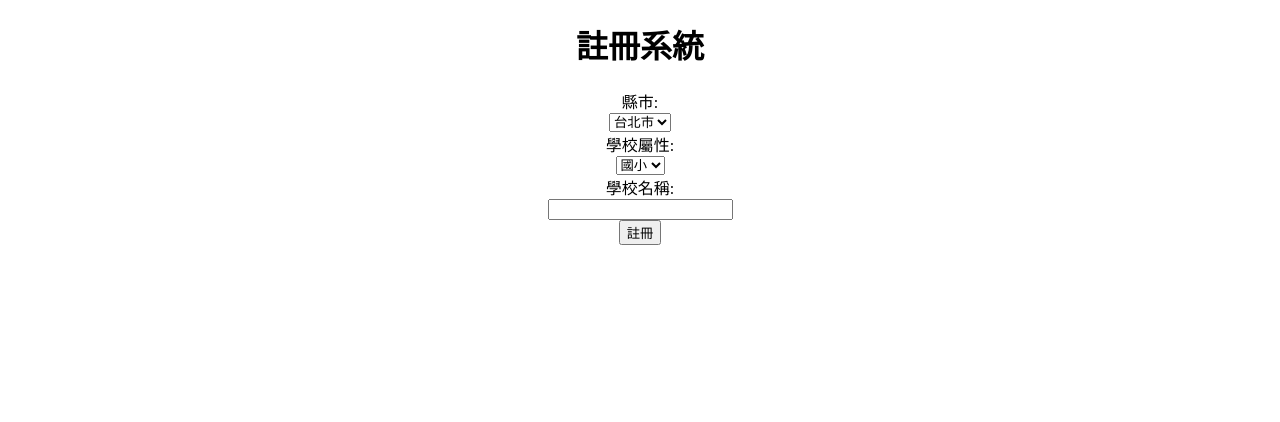
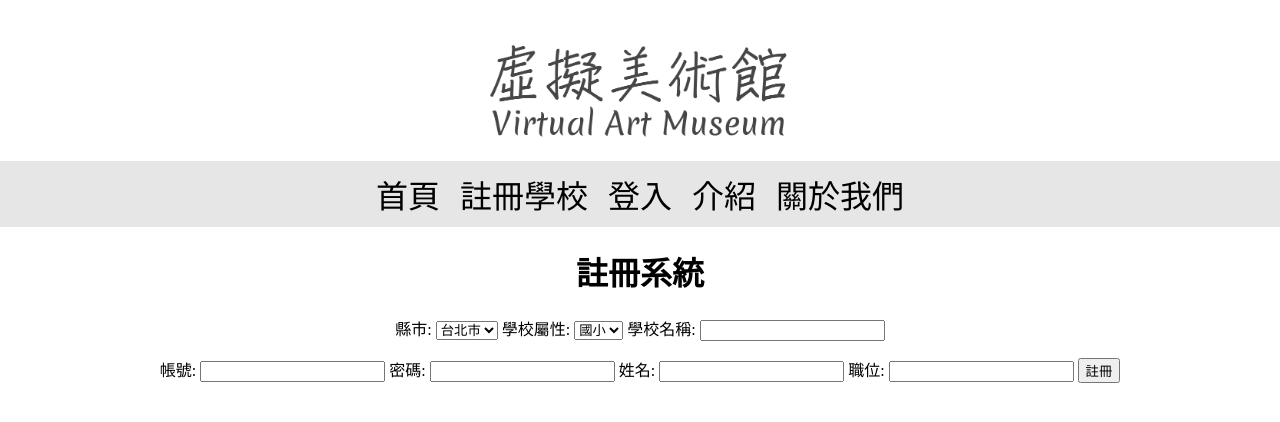
Before and after one commit to neilchouGTX/VirtualMuseum, a PHP site: page /registerSchool.php in a window 1280 px wide. Shown: the top 422 px of the page. Run offline with PHP 8.4, Linux system fonts and the light colour scheme.

Commit message:
Big update0712

```diff
--- /dev/null
+++ b/css/mainTheme.css
@@ -0,0 +1,42 @@
+.logodiv{
+    display:flex;
+    /* justify-content: flex-start; */
+    justify-content: center;
+}
+.logodiv img{
+    /*display:block; margin:auto;*/
+    /* height:734px;
+    width:2000px; */
+    height:auto;
+    width:30%;
+}
+.flex-nav {
+    display: flex;
+    justify-content: center;
+}
+body {
+    margin:0px;
+    padding: 20px 0;
+}
+nav > ul {
+
+    background-color: rgb(230, 230, 230);
+    list-style: none;   /* 移除項目符號 */
+    margin: 0;
+    padding: 0;
+}
+
+nav a {
+
+    color: inherit; /* 移除超連結顏色 */
+    display: block; /* 讓 <a> 填滿 <li> */
+    font-size: xx-large ;
+    padding: 10px;
+    text-decoration: none;  /* 移除超連結底線 */
+}
+
+/* 滑鼠移到 <a> 時變成深底淺色 */
+nav a:hover {
+    background-color: rgb(115, 115, 115);
+    color: white;
+}
--- a/registerSchool.php
+++ b/registerSchool.php
@@ -1,10 +1,16 @@
 <?php
     require_once("connMysql.php");
     session_start();
-    // echo str_pad(1,8,"0",STR_PAD_LEFT)."</br>";
-    // echo str_pad(12,8,"0",STR_PAD_LEFT)."</br>";
-    // echo str_pad(123,8,"0",STR_PAD_LEFT)."</br>";
-    if(isset($_POST["city"]) && isset($_POST["school_type"])  && isset($_POST["school_name"])){
+    $usernameDuplicate = False;
+    if(isset($_POST["name"]) && isset($_POST["username"]) && isset($_POST["pwd"])){
+        $sql = "SELECT COUNT(`username`) FROM `user_account` WHERE username='".$_POST["username"]."'";
+        $row = $conn->query($sql)->fetch_assoc();
+        if($row["COUNT(`username`)"]!=0){
+            echo "<script type='text/javascript'>alert('same username');</script>";
+            $usernameDuplicate = True;
+        }
+    }
+    if(isset($_POST["city"]) && isset($_POST["school_type"])  && isset($_POST["school_name"]) && !$usernameDuplicate){
         $data_count = 0;
         $sql = "SELECT COUNT(*) FROM `city_table`";
         $result = $conn->query($sql);
@@ -88,7 +94,20 @@
 
         $_SESSION["school_id"] = $school_id;
         //sleep(3);
-        header('location:registerAccount.php');
+        // header('location:registerAccount.php');
+
+        $stmt = $conn->prepare("INSERT INTO `user_account` (school_id, username, name, password, position) VALUES (?, ?, ?, ?, ?)");
+        $stmt->bind_param("sssss", $p_school_id, $p_username, $p_name, $p_password, $p_position);
+
+        $p_school_id = $school_id;
+        $p_username = $_POST["username"];
+        $p_name = $_POST["name"];
+        $p_password = $_POST["pwd"];
+        $p_position = $_POST["position"];
+        $stmt->execute();
+        echo "insert success";
+
+        header('location:index.php');
     }
 
 ?>
@@ -96,36 +115,71 @@
 <html>
     <head>
         <meta charset="utf-8">
-        <title>註冊系統</title>
+        <title>虛擬美術館-註冊系統</title>
+        <meta name="viewport" content="width=device-width, initial-scale=1.0">
+        <link href="css/mainTheme.css" rel="stylesheet" type="text/css">
     </head>
     <body align = center>
+        <header>
+        <a href="index.php"><div class="logodiv"><img id="logoPic" src="img/newLogo.png"/></div></a>
+            <nav>
+                <ul class="flex-nav">
+                    <li><a href="index.php">首頁</a></li>
+                    <li><a href="registerSchool.php">註冊學校</a></li>
+                    <li><a href="login.php">登入</a></li>
+                    <li><a href="#">介紹</a></li>
+                    <li><a href="#">關於我們</a></li>
+                </ul>
+            </nav>
+        </header>
         <h1>註冊系統</h1>
         <form method="post">
             <p>
                 縣市:
-                </br>
                 <select name="city">
                     <option value="A台北市" selected>台北市</option>
+                    <option value="B台中市">台中市</option>
+                    <option value="C基隆市">基隆市</option>
+                    <option value="D台南市">台南市</option>
+                    <option value="E高雄市">高雄市</option>
                     <option value="F新北市">新北市</option>
-                    <option value="B台中市">台中市</option>
+                    <option value="G宜蘭縣">宜蘭縣</option>
+                    <option value="H桃園市">桃園市</option>
+                    <option value="I嘉義市">嘉義市</option>
+                    <option value="J新竹縣">新竹縣</option>
+                    <option value="K苗栗縣">苗栗縣</option>
+                    <option value="M南投縣">南投縣</option>
+                    <option value="N彰化縣">彰化縣</option>
+                    <option value="O新竹市">新竹市</option>
+                    <option value="P雲林縣">雲林縣</option>
+                    <option value="Q嘉義縣">嘉義縣</option>
+                    <option value="T屏東縣">屏東縣</option>
+                    <option value="U花蓮縣">花蓮縣</option>
                     <option value="V台東縣">台東縣</option>
+                    <option value="W金門縣">金門縣</option>
+                    <option value="X澎湖縣">澎湖縣</option>
+                    <option value="Z連江縣">連江縣</option>
                 </select>
-                </br>
                 學校屬性:
-                </br>
                 <select name="school_type">
                     <option value="E國小" selected>國小</option>
                     <option value="J國中">國中</option>
                     <option value="H高中">高中</option>
                     <option value="U大學">大學</option>
                 </select>
-                </br>
                 學校名稱:
-                </br>
                 <input name="school_name" type="text" required="required">
-                </br>
+            </p>
+            <p>
+                帳號:
+                <input name="username" type="text" required="required">
+                密碼:
+                <input name="pwd" type="password" required="required">
+                姓名:
+                <input name="name" type="text" required="required">
+                職位:
+                <input name="position" type="text" required="required">
                 <input type="submit" name="button" id="button" value="註冊">
-                </br>
             </p>
         </form>
     </body>
```
Also changed, not shown: branch.php (+15 -3 lines), css/style.css (+8 -8 lines), imageUploader.php (+15 -1 lines), index.php (+20 -12 lines), login.php (+16 -2 lines), member.php (+15 -2 lines), museumSQL/museum.sql (added, +73 -0 lines), registerAccount.php (+0 -11 lines).
